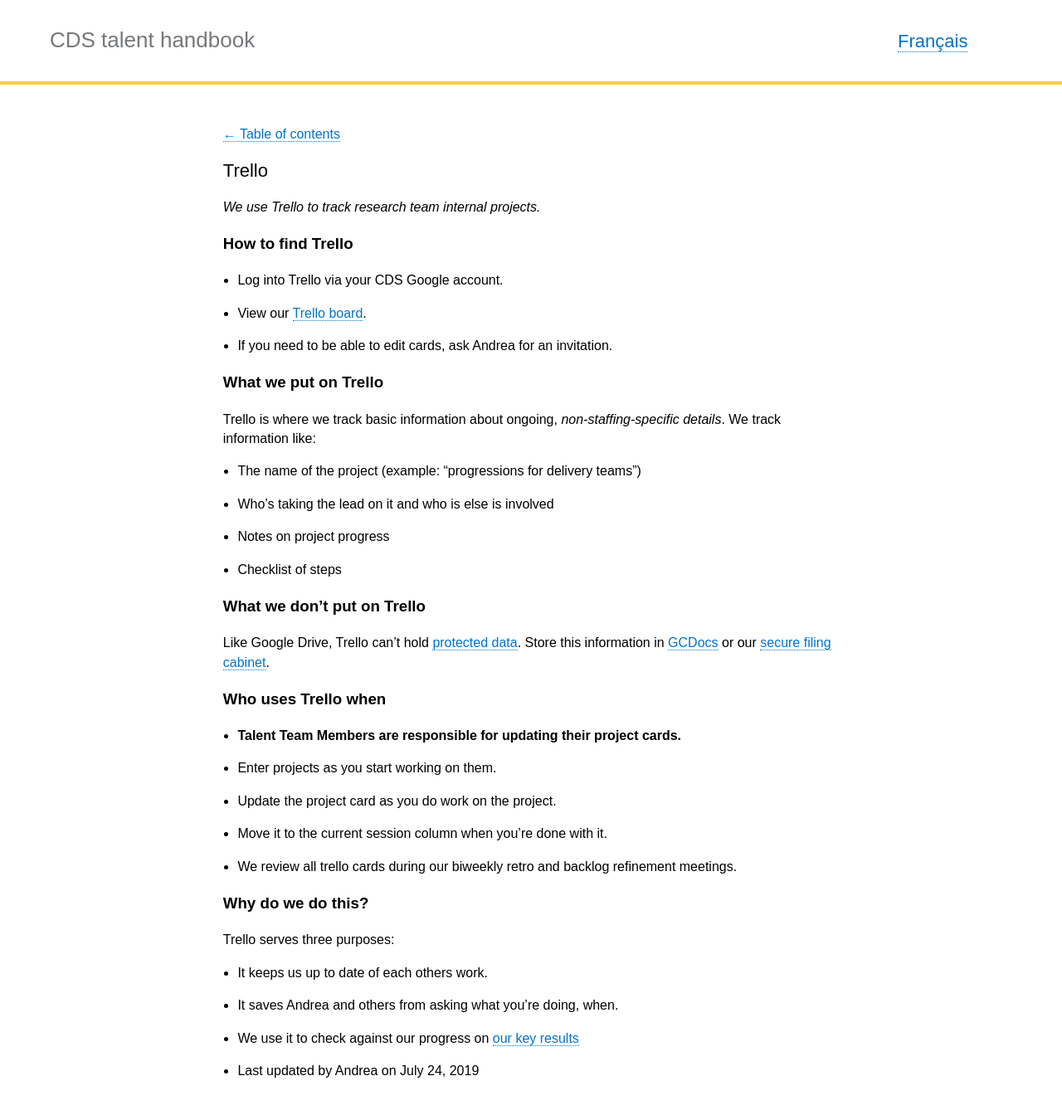
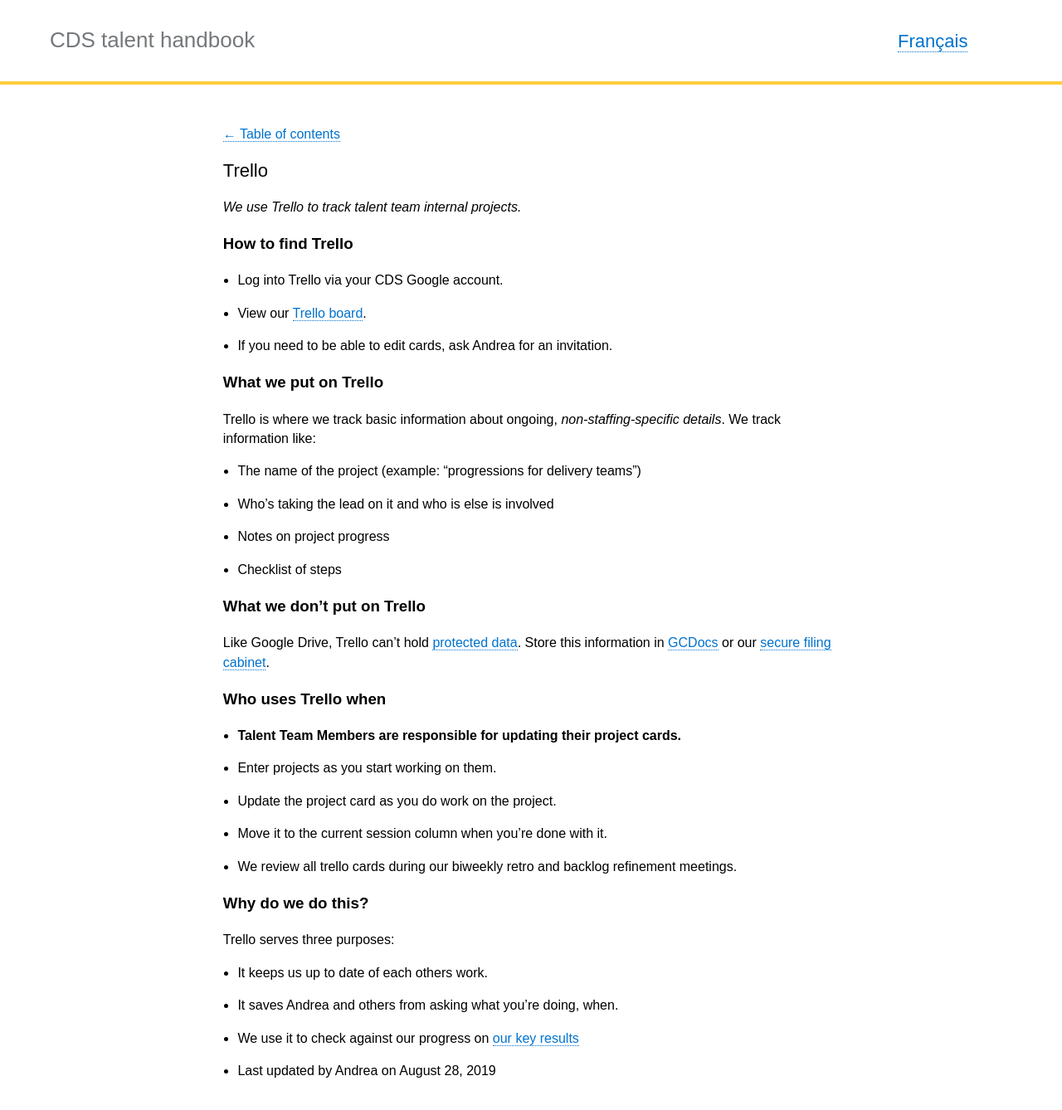
Before and after one commit to cds-snc/talent, a Jekyll site: the page built from _pages/en/Tools/Trello.md, in a window 1280 px wide and 1400 px high. Shown: the top 1338 px of the window at 83% size. Built offline with Jekyll 4.4.1, drawn with Linux system fonts in a browser that asks for light colours.

Commit message:
Updated changes to process

```diff
--- a/_pages/en/Tools/Trello.md
+++ b/_pages/en/Tools/Trello.md
@@ -7,7 +7,7 @@ permalink: "/trello/"
 trans_url: "/trello-fr/"
 ---
 
-*We use Trello to track research team internal projects.*
+*We use Trello to track talent team internal projects.*
 
 ### How to find Trello
 - Log into Trello via your CDS Google account.
@@ -37,4 +37,4 @@ Trello serves three purposes:
 - It saves Andrea and others from asking what you're doing, when.
 - We use it to check against our progress on [our key results](https://docs.google.com/document/d/1Bfwmduz1ZQ6KCY0ELnqifSA8NLlTQ3JVNG2J2DTaLP0/edit#)
 
-- Last updated by Andrea on July 24, 2019
+- Last updated by Andrea on August 28, 2019
```
